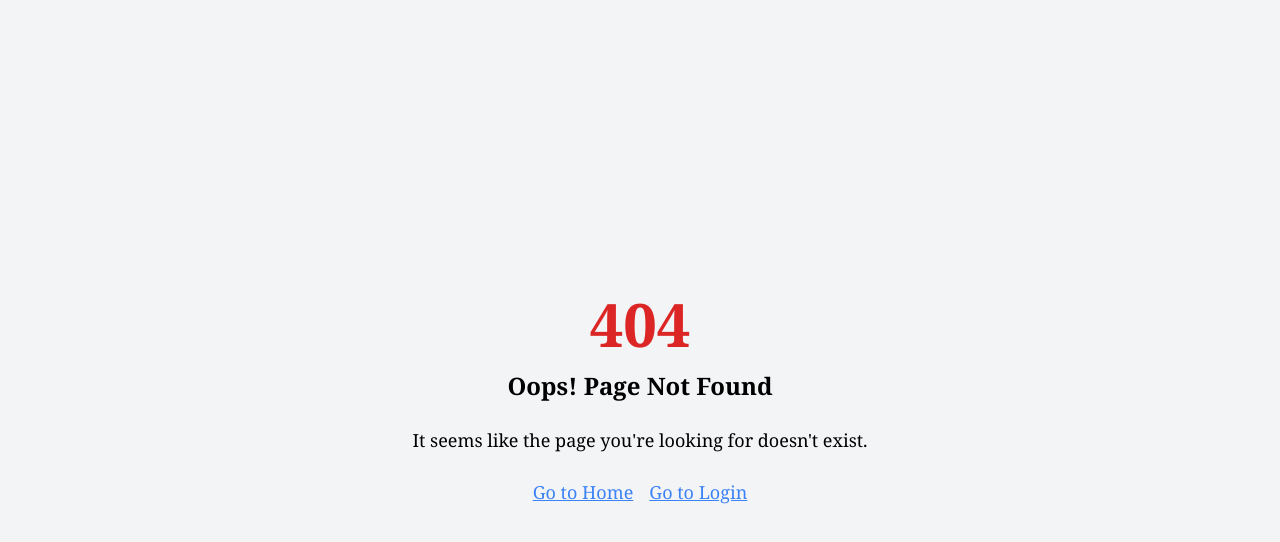
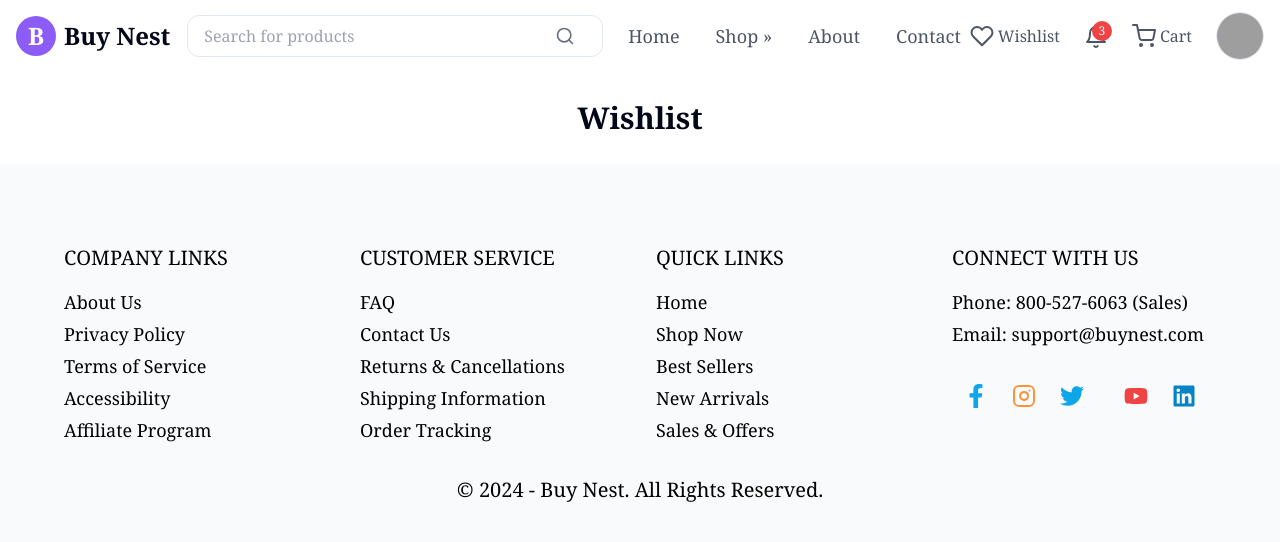
Before and after one commit to Kamrulthedev/Buy-Nest, a React (Vite) app: page /wishlist in a window 1280 px wide. Before the commit this address had no page. Shown: the top 542 px of the page. Built offline with nearby package versions, Linux system fonts and the light colour scheme; grey boxes are pictures that could not be loaded.

Commit message:
create-wishlist

```diff
--- a/src/Route/Route.tsx
+++ b/src/Route/Route.tsx
@@ -15,6 +15,7 @@ import AdminLayout from "@/pages/Admin/AdminNavber";
 import Dashboard from "@/pages/Admin/Dashboard/Dashboard";
 import Profile from "@/pages/Profile/Profile";
 import MyProfile from "@/pages/Profile/MyProfile";
+import WishlistPage from "@/pages/Wishlist/WishlistPage";
 
 export const router = createBrowserRouter([
   {
@@ -54,6 +55,10 @@ export const router = createBrowserRouter([
         element: <Success />,
       },
       {
+        path: "/wishlist",
+        element: <WishlistPage></WishlistPage>
+      },
+      {
         path: "/login",
         element: <Login></Login>
       },
--- /dev/null
+++ b/src/pages/Wishlist/WishlistPage.tsx
@@ -0,0 +1,12 @@
+import Heading from "@/Heading/Heading";
+
+
+const WishlistPage = () => {
+    return (
+        <div className="text-center">
+            <Heading Heading="Wishlist" />
+        </div>
+    );
+};
+
+export default WishlistPage;
```
